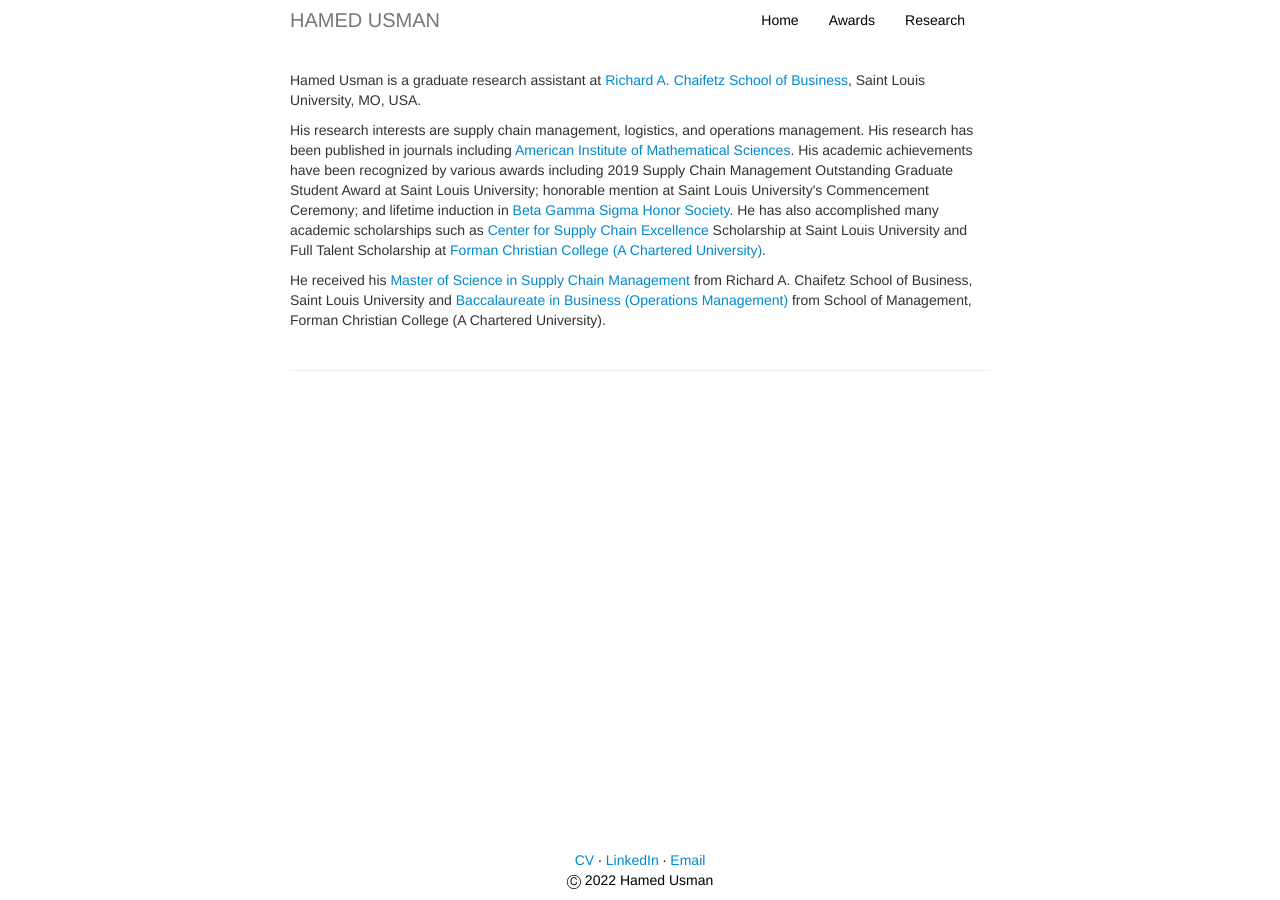
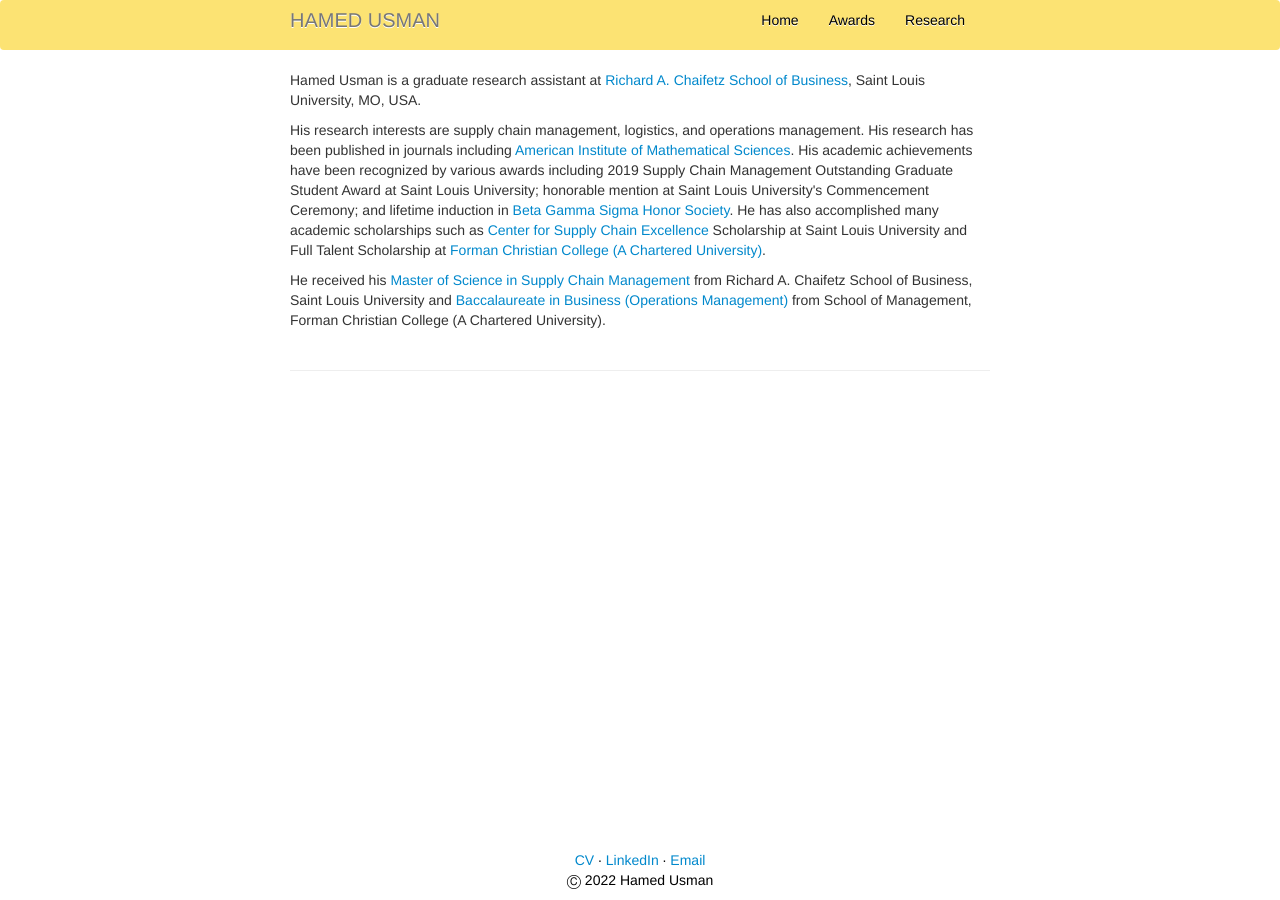
Before and after one commit to hamedusman/hamedusman.github.io, a Jekyll site: the page built from index.md, in a window 1280 px wide. Built offline with Jekyll 4.4.1, drawn with Linux system fonts in a browser that asks for light colours.

Commit message:
Update my_custom_css.css

```diff
--- a/assets/themes/twitter/css/my_custom_css.css
+++ b/assets/themes/twitter/css/my_custom_css.css
@@ -123,7 +123,7 @@
     background-image:-webkit-gradient(linear, 0 0, 0 100%, from(#000000), to(#000000));
     background-image:-webkit-linear-gradient(top, #000000, #000000);
     background-image:-o-linear-gradient(top, #000000, #000000);
-    background-image:linear-gradient(to bottom, #ffffff, #ffffff); /* This changes color of icon-bar on the top */
+    background-image:linear-gradient(to bottom, #FCE373, #FCE373); /* This changes color of icon-bar on the top */
     background-repeat:repeat-x;filter:progid:DXImageTransform.Microsoft.gradient(startColorstr='#000000', endColorstr='#000000', GradientType=0);
     border:0px solid black;
     -webkit-border-radius:4px;
```
